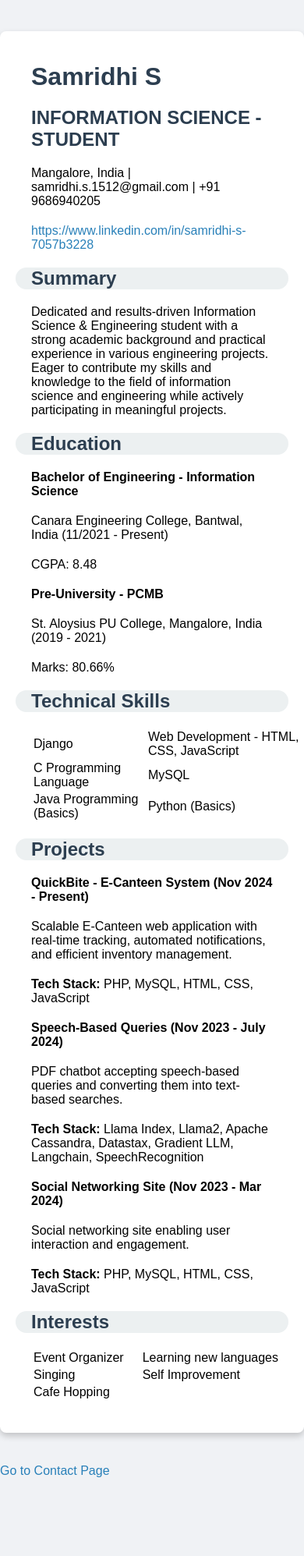
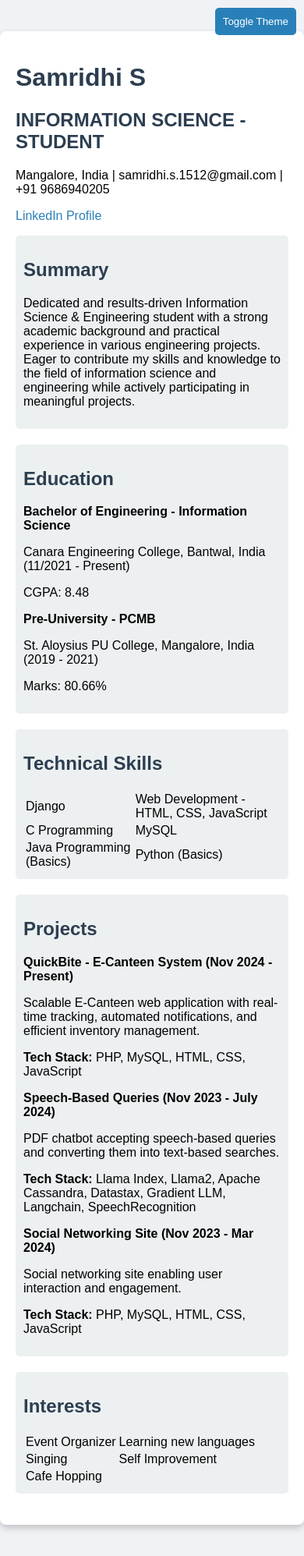
Before and after one commit to SamridhiShridhar/DLithe-Internship, a plain HTML site: page portfolio/index.html in a window 390 px wide. Shown: the whole page at 78% size. Before the commit the page ends 1911 px from the top, so only its background shows below. Drawn offline with Linux system fonts and the light colour scheme.

Commit message:
25-02-2025

```diff
--- a/portfolio/index.html
+++ b/portfolio/index.html
@@ -10,6 +10,7 @@
             margin: 0;
             padding: 0;
             background-color: #f0f2f5;
+            transition: background-color 0.3s, color 0.3s;
         }
         .container {
             max-width: 800px;
@@ -18,16 +19,18 @@
             padding: 20px;
             box-shadow: 0 4px 8px rgba(0, 0, 0, 0.2);
             border-radius: 8px;
+            transition: background-color 0.3s;
         }
-        h1, h2 {
+        h1, h2, h3, h4, h5, h6 {
             color: #2c3e50;
+            transition: color 0.3s;
         }
         .section {
             margin-bottom: 20px;
             padding: 10px;
-
             background: #ecf0f1;
             border-radius: 5px;
+            transition: background-color 0.3s;
         }
         ul {
             list-style-type: none;
@@ -43,72 +46,94 @@
         a:hover {
             text-decoration: underline;
         }
+        .dark-mode {
+            background-color: #2c3e50;
+            color: #ecf0f1;
+        }
+        .dark-mode .container {
+            background: #34495e;
+        }
+        .dark-mode .section {
+            background: #2c3e50;
+        }
+        .dark-mode h1, .dark-mode h2, .dark-mode h3, .dark-mode h4, .dark-mode h5, .dark-mode h6 {
+            color: #ecf0f1;
+        }
+        .theme-toggle {
+            position: fixed;
+            top: 10px;
+            right: 10px;
+            padding: 10px;
+            background: #2980b9;
+            color: white;
+            border: none;
+            cursor: pointer;
+            border-radius: 5px;
+            transition: background 0.3s;
+        }
+        .theme-toggle:hover {
+            background: #1c5985;
+        }
     </style>
 </head>
 <body>
+    <button id="theme-toggle" class="theme-toggle">Toggle Theme</button>
     <div class="container">
-        <h1 style="margin: 20px;">Samridhi S</h1>
-        <h2 style="margin: 20px;">INFORMATION SCIENCE - STUDENT</h2>
-        <p style="margin: 20px;">Mangalore, India |  samridhi.s.1512@gmail.com |  +91 9686940205</p>
-        <p style="margin: 20px;"> <a href="https://www.linkedin.com/in/samridhi-s-7057b3228" target="_blank"> https://www.linkedin.com/in/samridhi-s-7057b3228</a></p>
+        <h1>Samridhi S</h1>
+        <h2>INFORMATION SCIENCE - STUDENT</h2>
+        <p>Mangalore, India | samridhi.s.1512@gmail.com | +91 9686940205</p>
+        <p><a href="https://www.linkedin.com/in/samridhi-s-7057b3228" target="_blank">LinkedIn Profile</a></p>
 
-        <div ><div style="background-color: #ecf0f1; border-radius: 20px; ">
-            <h2 style="margin: 20px;">Summary</h2></div>
-            <p style="margin: 20px;">Dedicated and results-driven Information Science & Engineering student with a strong academic background and practical experience in various engineering projects. Eager to contribute my skills and knowledge to the field of information science and engineering while actively participating in meaningful projects.</p>
+        <div class="section">
+            <h2>Summary</h2>
+            <p>Dedicated and results-driven Information Science & Engineering student with a strong academic background and practical experience in various engineering projects. Eager to contribute my skills and knowledge to the field of information science and engineering while actively participating in meaningful projects.</p>
         </div>
 
-        <div ><div style="background-color: #ecf0f1; border-radius: 20px; ">
-            <h2 style="margin: 20px;">Education</h2></div>
-            <p style="margin: 20px;"><strong>Bachelor of Engineering - Information Science</strong></p>
-            <p style="margin: 20px;">Canara Engineering College, Bantwal, India (11/2021 - Present)</p>
-            <p style="margin: 20px;">CGPA: 8.48</p>
-
-            <p style="margin: 20px;"><strong>Pre-University - PCMB</strong></p>
-            <p style="margin: 20px;">St. Aloysius PU College, Mangalore, India (2019 - 2021)</p>
-            <p style="margin: 20px;">Marks: 80.66%</p>
+        <div class="section">
+            <h2>Education</h2>
+            <p><strong>Bachelor of Engineering - Information Science</strong></p>
+            <p>Canara Engineering College, Bantwal, India (11/2021 - Present)</p>
+            <p>CGPA: 8.48</p>
+            <p><strong>Pre-University - PCMB</strong></p>
+            <p>St. Aloysius PU College, Mangalore, India (2019 - 2021)</p>
+            <p>Marks: 80.66%</p>
         </div>
 
-        <div ><div style="background-color: #ecf0f1; border-radius: 20px;  ">
-            <h2 style="margin: 20px;">Technical Skills</h2></div>
-            <table style="margin: 20px; width: 100%">
-                <tr><td>Django</td>
-                <td>Web Development - HTML, CSS, JavaScript</td></tr>
-                <tr><td>C Programming Language</td>
-                <td>MySQL</td></tr>
-                <tr><td>Java Programming (Basics)</td>
-                <td>Python (Basics)</td></tr>
-                </table>
+        <div class="section">
+            <h2>Technical Skills</h2>
+            <table>
+                <tr><td>Django</td><td>Web Development - HTML, CSS, JavaScript</td></tr>
+                <tr><td>C Programming</td><td>MySQL</td></tr>
+                <tr><td>Java Programming (Basics)</td><td>Python (Basics)</td></tr>
+            </table>
         </div>
 
-        <div ><div style="background-color: #ecf0f1; border-radius: 20px; ">
-            <h2 style="margin: 20px;">Projects</h2></div>
-            <p style="margin: 20px;"><strong>QuickBite - E-Canteen System (Nov 2024 - Present)</strong></p>
-            <p style="margin: 20px;">Scalable E-Canteen web application with real-time tracking, automated notifications, and efficient inventory management.</p>
-            <p style="margin: 20px;"><strong>Tech Stack:</strong> PHP, MySQL, HTML, CSS, JavaScript</p>
-
-            <p style="margin: 20px;"><strong>Speech-Based Queries (Nov 2023 - July 2024)</strong></p>
-            <p style="margin: 20px;">PDF chatbot accepting speech-based queries and converting them into text-based searches.</p>
-            <p style="margin: 20px;"><strong>Tech Stack:</strong> Llama Index, Llama2, Apache Cassandra, Datastax, Gradient LLM, Langchain, SpeechRecognition</p>
-
-            <p style="margin: 20px;"><strong>Social Networking Site (Nov 2023 - Mar 2024)</strong></p>
-            <p style="margin: 20px;">Social networking site enabling user interaction and engagement.</p>
-            <p style="margin: 20px;"><strong>Tech Stack:</strong> PHP, MySQL, HTML, CSS, JavaScript</p>
+        <div class="section">
+            <h2>Projects</h2>
+            <p><strong>QuickBite - E-Canteen System (Nov 2024 - Present)</strong></p>
+            <p>Scalable E-Canteen web application with real-time tracking, automated notifications, and efficient inventory management.</p>
+            <p><strong>Tech Stack:</strong> PHP, MySQL, HTML, CSS, JavaScript</p>
+            <p><strong>Speech-Based Queries (Nov 2023 - July 2024)</strong></p>
+            <p>PDF chatbot accepting speech-based queries and converting them into text-based searches.</p>
+            <p><strong>Tech Stack:</strong> Llama Index, Llama2, Apache Cassandra, Datastax, Gradient LLM, Langchain, SpeechRecognition</p>
+            <p><strong>Social Networking Site (Nov 2023 - Mar 2024)</strong></p>
+            <p>Social networking site enabling user interaction and engagement.</p>
+            <p><strong>Tech Stack:</strong> PHP, MySQL, HTML, CSS, JavaScript</p>
         </div>
 
-        <div ><div style="background-color: #ecf0f1; border-radius: 20px; ">
-            <h2 style="margin: 20px;">Interests</h2></div>
-            <table style="margin: 20px; width: 100%">
-                <tr><td>Event Organizer</td>
-                <td>Learning new languages</td></tr>
-                <tr><td>Singing</td>
-                <td>Self Improvement</td></tr>
-                <tr><td>Cafe Hopping</td>
-                    <td></td></tr>
+        <div class="section">
+            <h2>Interests</h2>
+            <table>
+                <tr><td>Event Organizer</td><td>Learning new languages</td></tr>
+                <tr><td>Singing</td><td>Self Improvement</td></tr>
+                <tr><td>Cafe Hopping</td><td></td></tr>
             </table>
         </div>
     </div>
-    <div class="footer">
-        <p><a href="contact.html">Go to Contact Page</a></p>
-    </div>
+    <script>
+        document.getElementById("theme-toggle").addEventListener("click", function () {
+            document.body.classList.toggle("dark-mode");
+        });
+    </script>
 </body>
 </html>
```
Also changed, not shown: News_App/index.html (+34 -0 lines), travel_agency/index.html (+27 -11 lines), travel_agency/2.jpg (added).
